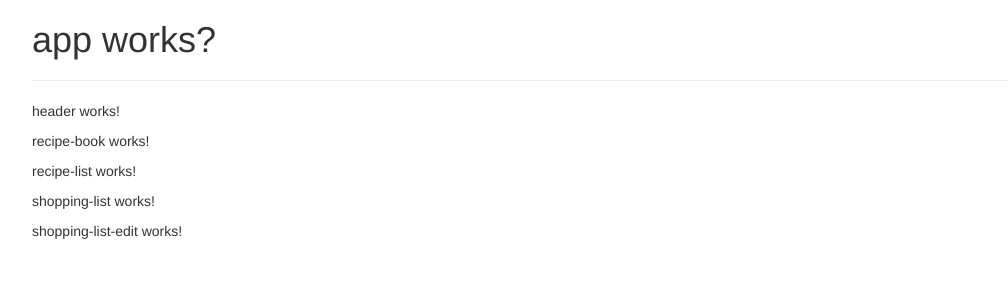
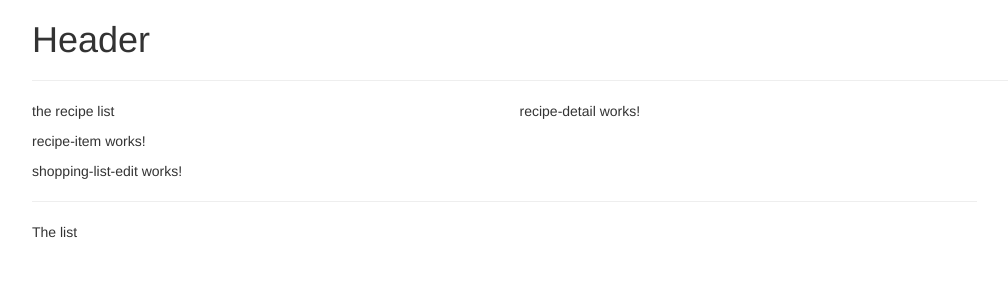
Before and after one commit to grabc59/angular4, an Angular app: page / in a window 1280 px wide. Shown: the top 300 px of the page, without its empty margins (38-1046 px from the left). Built offline with nearby package versions, Linux system fonts and the light colour scheme.

Commit message:
basic html formatting

```diff
--- a/src/app/app.component.html
+++ b/src/app/app.component.html
@@ -1,8 +1,4 @@
 <div class="container">
-  <h1>
-    {{title}}
-  </h1>
-  <hr>
   <app-header></app-header>
   <app-recipe-book></app-recipe-book>
   <app-shopping-list></app-shopping-list>
--- a/src/app/header/header.component.html
+++ b/src/app/header/header.component.html
@@ -1,3 +1,4 @@
-<p>
-  header works!
-</p>
+<h1>
+  Header
+</h1>
+<hr>
--- a/src/app/recipe-book/recipe-book.component.html
+++ b/src/app/recipe-book/recipe-book.component.html
@@ -1,7 +1,8 @@
-<p>
-  recipe-book works!
-</p>
-<app-recipe-list>
-  <app-recipe-item></app-recipe-item>
-  <app-recipe-detail></app-recipe-detail>
-</app-recipe-list>
+<div class="row">
+  <div class="col-md-5">
+    <app-recipe-list></app-recipe-list>
+  </div>
+    <div class="col-md-7">
+      <app-recipe-detail></app-recipe-detail>
+    </div>
+</div>
--- a/src/app/recipe-book/recipe-list/recipe-list.component.html
+++ b/src/app/recipe-book/recipe-list/recipe-list.component.html
@@ -1,3 +1,2 @@
-<p>
-  recipe-list works!
-</p>
+<p>the recipe list</p>
+<app-recipe-item></app-recipe-item>
--- a/src/app/shopping-list/shopping-list.component.html
+++ b/src/app/shopping-list/shopping-list.component.html
@@ -1,4 +1,7 @@
-<p>
-  shopping-list works!
-</p>
-<app-shopping-list-edit></app-shopping-list-edit>
+<div class="row">
+  <div class="col-xs-10">
+    <app-shopping-list-edit></app-shopping-list-edit>
+    <hr>
+    <p>The list</p>
+  </div>
+</div>
```
